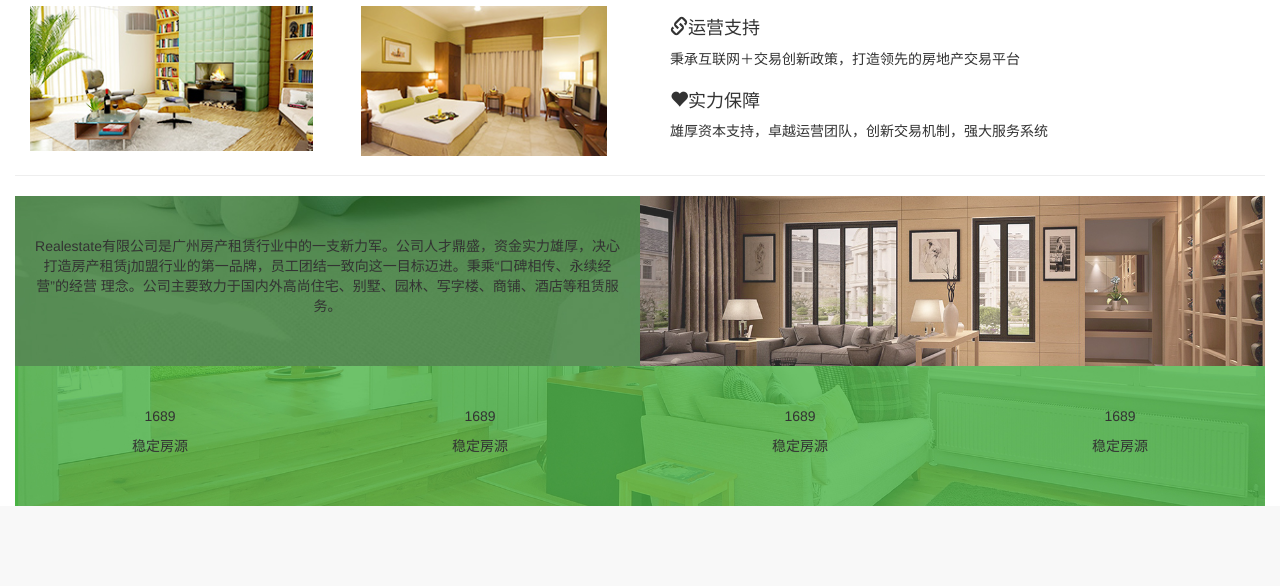
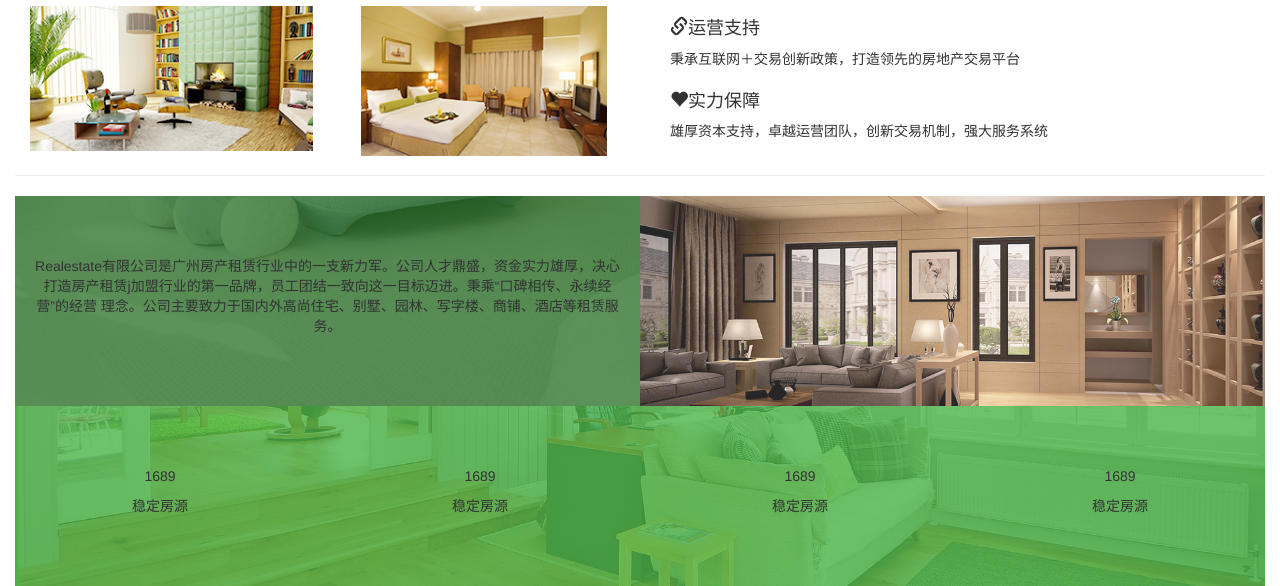
Before and after one commit to cyjwdm0503/haijiaoshequ, a Django app: template haijiaoshequ/templates/index.html in a window 1280 px wide. Shown: the part 1831-2417 px from the top of the page. Before the commit the page ends 2337 px from the top, so only its background shows below. Run offline with Django 3.2, Linux system fonts and the light colour scheme; the template is opened without the code that fills it, so the values that code supplies are empty; some libraries are stand-ins or nearby versions.

Commit message:
补传少的文件

```diff
--- a/haijiaoshequ/haijiaoshequ/views.py
+++ b/haijiaoshequ/haijiaoshequ/views.py
@@ -4,7 +4,11 @@ from __future__ import unicode_literals
 from django.shortcuts import render
 
 from django.http import HttpResponse
+from django.template import loader
+
 
 def index(request,name='haijiaoshequ'):
-    return HttpResponse("Hello, world. You're at the "+ name +" index.")
+    template =  loader.get_template('index.html');
+    context = {'name':name}
+    return HttpResponse(template.render(context, request))
 # Create your views here.
--- a/haijiaoshequ/static/index.css
+++ b/haijiaoshequ/static/index.css
@@ -76,6 +76,6 @@ img
 }
 
 .gongsi_info{
-    padding-top: 40px;
-    padding-bottom: 40px;
+    padding-top: 60px;
+    padding-bottom: 60px;
 }
```
